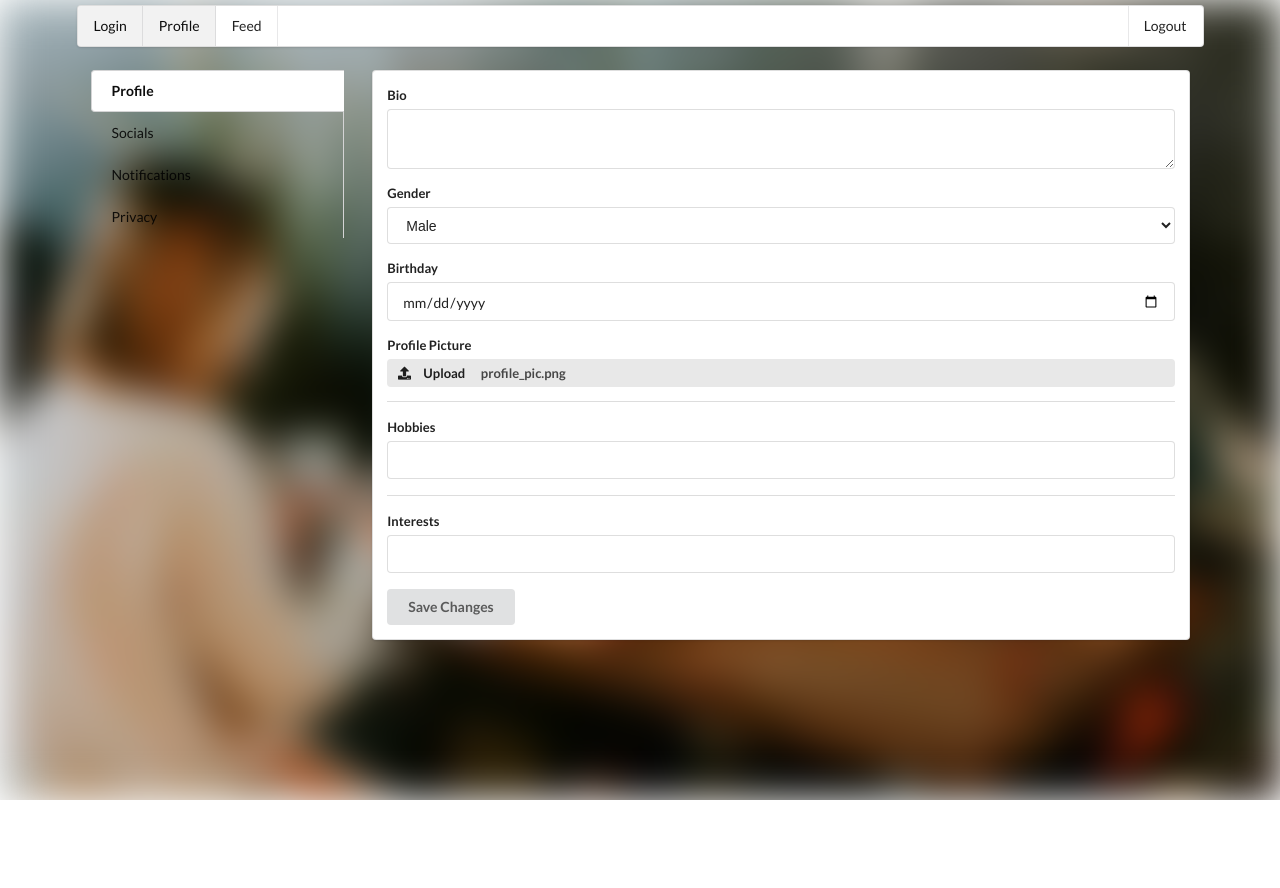
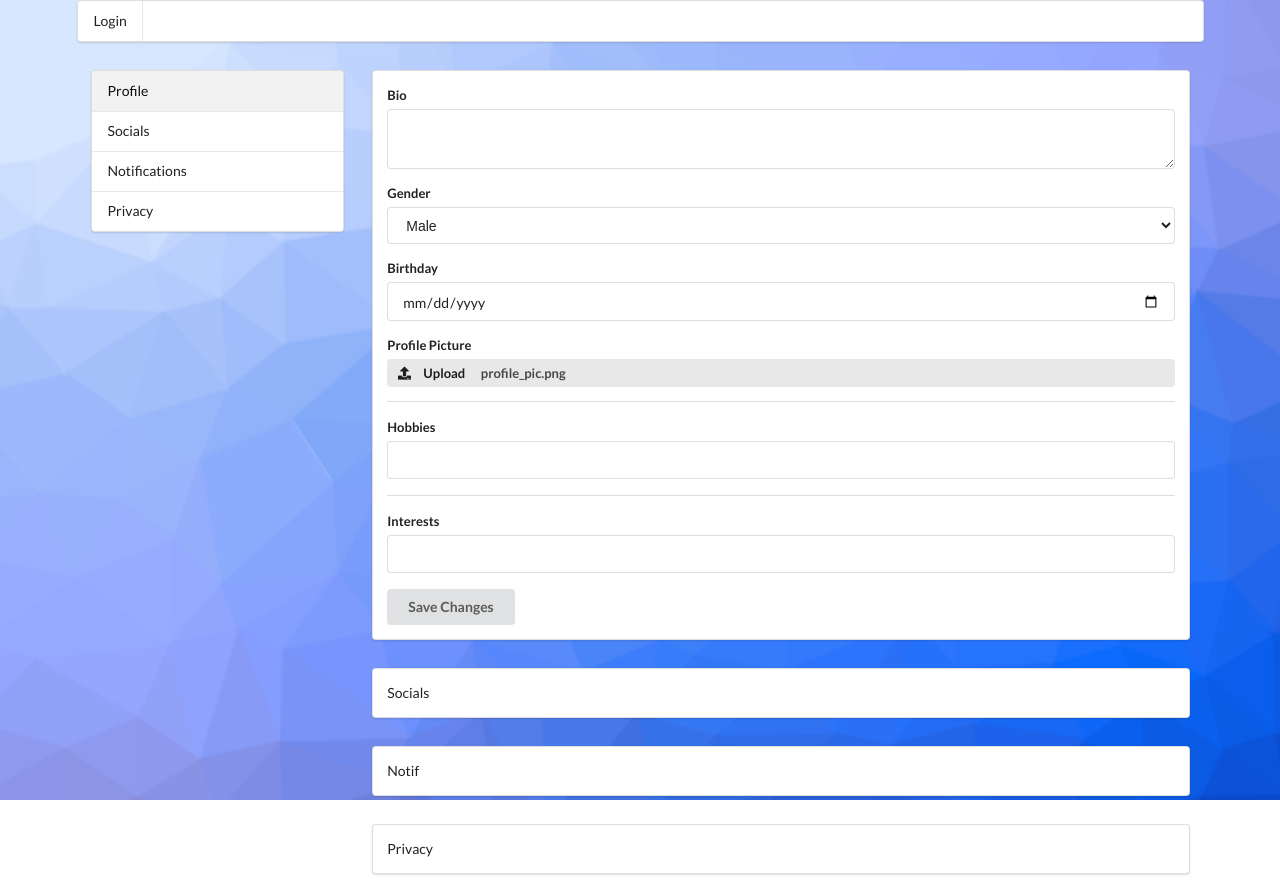
Before and after one commit to IsaacCheng9/student-network, a Flask app: template technical-documents/source-code/Templates/settings.html in a window 1280 px wide. Before the commit the page ends 800 px from the top, so only its background shows below. Run offline with Flask 2, Linux system fonts and the light colour scheme; the template is opened without the code that fills it, so the values that code supplies are empty; some libraries are stand-ins or nearby versions; some web fonts are replaced.

Commit message:
Implement adding hobbies and interests

```diff
--- a/technical-documents/source-code/Templates/settings.html
+++ b/technical-documents/source-code/Templates/settings.html
@@ -1,4 +1,6 @@
-<!DOCTYPE html>
+{% extends "base.html" %} {% block title %}Settings{% endblock %} {% block
+content %}
+
 <html lang="en">
 <meta charset="UTF-8" />
 
@@ -7,39 +9,19 @@
 <link rel="stylesheet" href={{ url_for('static',
 filename='styles/semantic.css') }}>
 -->
-<link rel="stylesheet" href="https://cdnjs.cloudflare.com/ajax/libs/semantic-ui/2.4.1/semantic.min.css" type="text/css" />
+<!-- <link rel="stylesheet" href="https://cdnjs.cloudflare.com/ajax/libs/semantic-ui/2.4.1/semantic.min.css" type="text/css" /> -->
 
 <head>
     <title>Student Network - Profile</title>
     <!-- Standard Meta -->
     <meta charset="utf-8" />
     <meta http-equiv="X-UA-Compatible" content="IE=edge,chrome=1" />
-    <meta name="viewport" content="width=device-width, initial-scale=1.0, maximum-scale=1.0" />
+    <meta
+            name="viewport"
+            content="width=device-width, initial-scale=1.0, maximum-scale=1.0"
+    />
 
     <style type="text/css">
-        .student-background {
-            background-image: url("images/students.jpg") !important;
-
-            height: 100%;
-
-            filter: saturate(1.5) blur(20px);
-
-            background-position: center;
-            background-repeat: no-repeat;
-            background-size: cover;
-
-            position: fixed;
-            z-index: -1;
-            left: 0;
-            right: 0;
-            top: 0;
-            bottom: 0;
-        }
-
-        .centered {
-            text-align: center;
-        }
-
         input[type="file"] {
             display: none;
         }
@@ -59,7 +41,6 @@
             top: 5px;
             z-index: 99;
         }
-
     </style>
 </head>
 
@@ -67,40 +48,56 @@
 <!-- Page Contents -->
 <div class="pusher">
     <div class="ui container">
-            <div class="student-background"></div>
-            <div class="sticky">
-                <div class="ui menu">
-                    <a href="/login" class="item active">Login</a>
-                    <a href="/profile" class="active item">Profile</a>
-                    <a href="/feed" class="item">Feed</a>
-                    <div class="right menu">
-                        <a href="/logout" class="ui item">Logout</a>
-                    </div>
-                </div>
-            </div>
         <div class="ui segment basic">
             <div class="ui grid">
                 <div class="four wide column">
-                        <div class="ui vertical fluid tabular menu">
-                            <a class="item active">Profile</a>
-                            <a class="item">Socials</a>
-                            <a class="item">Notifications</a>
-                            <a class="item">Privacy</a>
+                    <div class="ui vertical fluid menu" id="menu">
+                        <a
+                                class="item active"
+                                onclick='OpenTab("profile", this);'
+                        >Profile</a
+                        >
+                        <a
+                                class="item"
+                                onclick='OpenTab("socials", this);'
+                        >Socials</a
+                        >
+                        <a
+                                class="item"
+                                onclick='OpenTab("notifications", this);'
+                        >Notifications</a
+                        >
+                        <a
+                                class="item"
+                                onclick='OpenTab("privacy", this);'
+                        >Privacy</a
+                        >
                     </div>
                 </div>
                 <div class="twelve wide stretched column">
-                        <div class="ui segment">
+                    <div class="ui segment" id="profile">
                         <!-- name bio gender birthday profile_picture hobbies interests -->
-                            <form action="/edit-profile" method="POST" class="ui form">
+                        <form
+                                action="/edit-profile"
+                                method="POST"
+                                class="ui form"
+                        >
                             <div class="field">
                                 <label>Bio</label>
-                                    <textarea name="bio_input" rows="2" maxlength="160"> </textarea>
+                                <textarea
+                                        name="bio_input"
+                                        rows="2"
+                                        maxlength="160"
+                                >
+                                        </textarea>
                             </div>
                             <div class="field">
                                 <label>Gender</label>
                                 <select name="gender_input" id="">
                                     <option value="Male">Male</option>
-                                        <option value="Female">Female</option>
+                                    <option value="Female">
+                                        Female
+                                    </option>
                                     <option value="Other">Other</option>
                                 </select>
                             </div>
@@ -110,11 +107,20 @@
                             </div>
                             <div class="field">
                                 <label>Profile Picture</label>
-                                    <input name="profile_picture_input" type="file" id="profile-picture-upload" />
-                                    <label for="profile-picture-upload" class="custom-file-upload ui label">
+                                <input
+                                        name="profile_picture_input"
+                                        type="file"
+                                        id="profile-picture-upload"
+                                />
+                                <label
+                                        for="profile-picture-upload"
+                                        class="custom-file-upload ui label"
+                                >
                                     <i class="upload icon"></i>
                                     Upload
-                                        <div class="detail">profile_pic.png</div>
+                                    <div class="detail">
+                                        profile_pic.png
+                                    </div>
                                 </label>
                             </div>
                             <div class="ui divider"></div>
@@ -132,17 +138,52 @@
                                 <div class="ui grid container" name="interest-div"></div>
                             </div>
 
-                                <button class="ui button submit">Save Changes</button>
+                            <button class="ui button submit">
+                                Save Changes
+                            </button>
                         </form>
                     </div>
+                    <div class="ui segment" id="socials">Socials</div>
+
+                    <div class="ui segment" id="notifications">
+                        Notif
+                    </div>
+
+                    <div class="ui segment" id="privacy">Privacy</div>
+
+                    <!-- Save button here? -->
                 </div>
             </div>
         </div>
     </div>
 </div>
 </body>
+
+<script>
+    function OpenTab(tabName, curElem) {
+        var tabs = ["profile", "socials", "notifications", "privacy"];
+
+        var menuItems = document.querySelectorAll("#menu a");
+
+        menuItems.forEach(function (elem) {
+            elem.classList.remove("active");
+        });
+
+        for (var tab of tabs) {
+            document.getElementById(tab).style.display =
+                tab == tabName ? "block" : "none";
+            curElem.classList.add("active");
+        }
+    }
+
+    document.onload = function () {
+        OpenTab("profile");
+    };
+</script>
+
 <script src="../static/hobbies.js"></script>
 <script src="../static/interests.js"></script>
 
+</html>
 
-</html>
+{%endblock%}
```
Also changed, not shown: technical-documents/source-code/database.db. Lines whose indentation alone changed are shown as unchanged.
